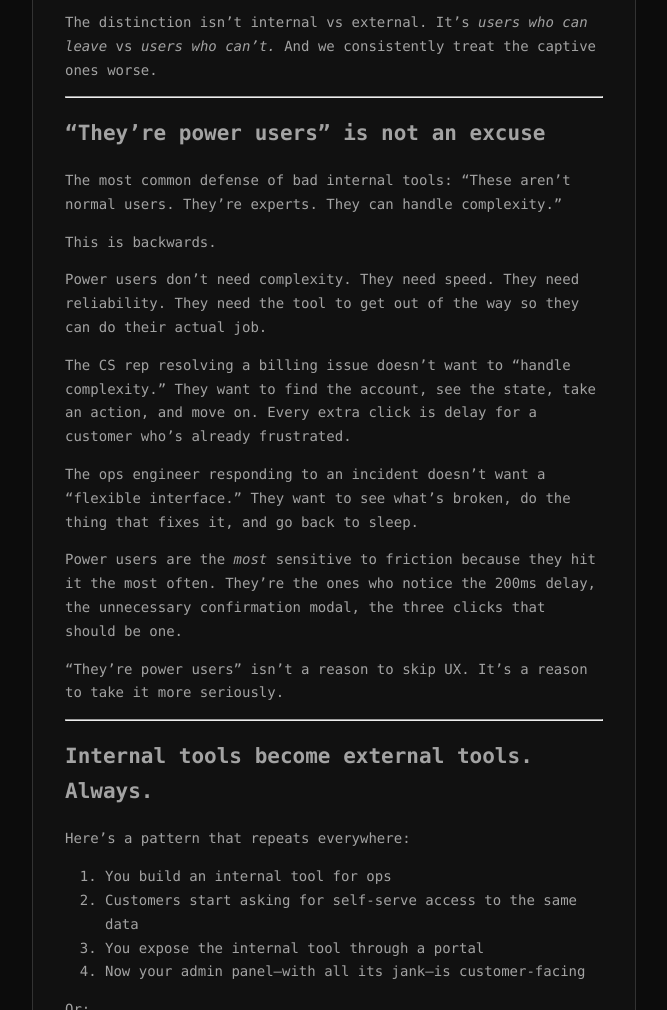
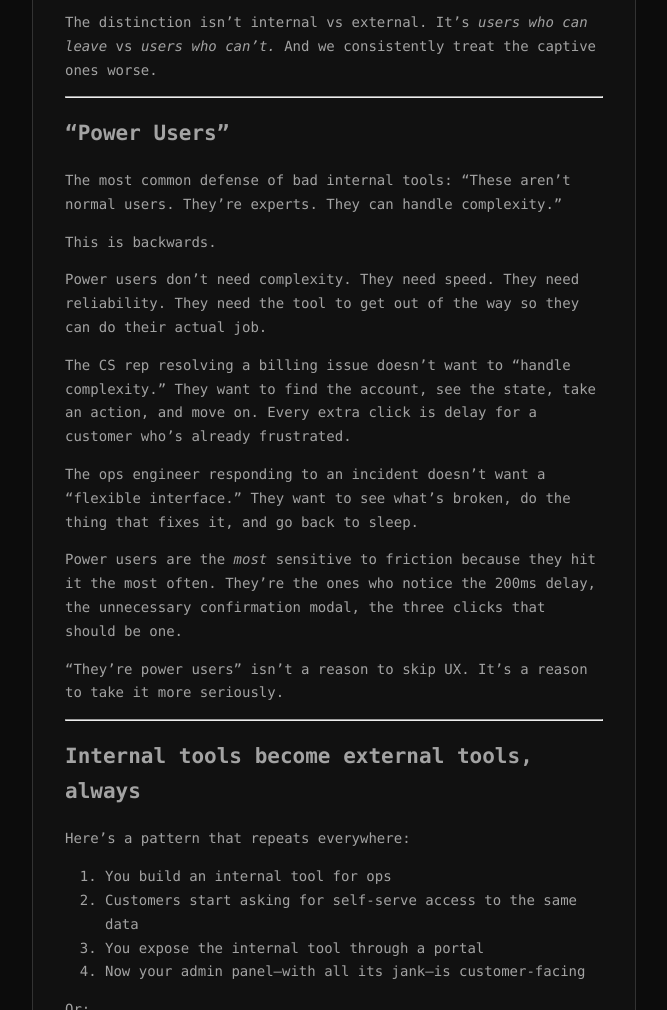
Before and after one commit to rpalermodrums/ryanpalermo-dot-dev, an Astro site in the folder apps/blog/: page /blog/captive-users in a window 1280 px wide. Shown: the part 921-1931 px from the top of the page, without its empty margins (306-973 px from the left). Built offline with nearby package versions, Linux system fonts and the light colour scheme; Astro itself is replaced by a stand-in of ours.

Commit message:
update header

```diff
--- a/apps/blog/src/content/posts/captive-users.md
+++ b/apps/blog/src/content/posts/captive-users.md
@@ -32,7 +32,7 @@ The distinction isn't internal vs external. It's *users who can leave* vs *users
 
 ---
 
-## "They're power users" is not an excuse
+## "Power Users"
 
 The most common defense of bad internal tools: "These aren't normal users. They're experts. They can handle complexity."
 
@@ -50,7 +50,7 @@ Power users are the *most* sensitive to friction because they hit it the most of
 
 ---
 
-## Internal tools become external tools. Always.
+## Internal tools become external tools, always
 
 Here's a pattern that repeats everywhere:
 
```
